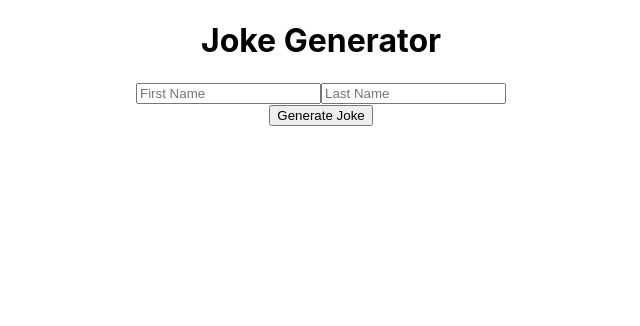
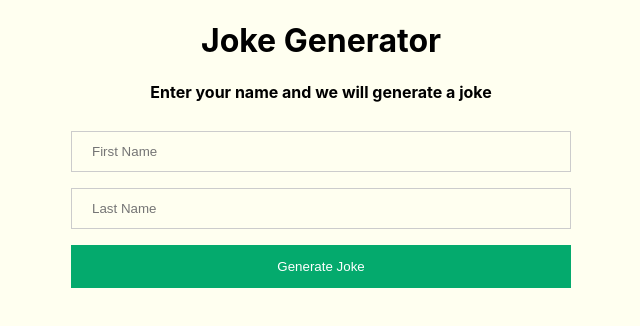
Before and after one commit to iamishraqhc/jokes-generator, a React (Create React App) app: page / in a window 1280 px wide. Shown: the top 326 px of the page, without its empty margins (319-959 px from the left). Built offline with nearby package versions, Linux system fonts and the light colour scheme; no server answers.

Commit message:
updated node_modules and added axios and css

```diff
--- a/package.json
+++ b/package.json
@@ -6,6 +6,7 @@
     "@testing-library/jest-dom": "^5.11.4",
     "@testing-library/react": "^11.1.0",
     "@testing-library/user-event": "^12.1.10",
+    "axios": "^0.24.0",
     "react": "^17.0.2",
     "react-dom": "^17.0.2",
     "react-scripts": "4.0.3",
--- a/src/App.css
+++ b/src/App.css
@@ -1,38 +1,47 @@
+* {
+  background-color: ivory;
+}
+
 .App {
   text-align: center;
+  display: flex;
+  justify-content: center;
+  border: 0 solid black;
+  width: 500px;
+  margin: auto;
 }
 
-.App-logo {
-  height: 40vmin;
-  pointer-events: none;
+h3 {
+  display: inline-block;
 }
 
-@media (prefers-reduced-motion: no-preference) {
-  .App-logo {
-    animation: App-logo-spin infinite 20s linear;
-  }
+form {
+  border: 0 solid #f1f1f1;
 }
 
-.App-header {
-  background-color: #282c34;
-  min-height: 100vh;
-  display: flex;
-  flex-direction: column;
-  align-items: center;
-  justify-content: center;
-  font-size: calc(10px + 2vmin);
-  color: white;
+input[type="text"],
+input[type="email"],
+input[type="password"] {
+  width: 100%;
+  padding: 12px 20px;
+  margin: 8px 0;
+  display: inline-block;
+  border: 1px solid #ccc;
+  box-sizing: border-box;
 }
 
-.App-link {
-  color: #61dafb;
+/* Set a style for all buttons */
+input[type="submit"] {
+  background-color: #04aa6d;
+  color: white;
+  padding: 14px 20px;
+  margin: 8px 0;
+  border: none;
+  cursor: pointer;
+  width: 100%;
 }
 
-@keyframes App-logo-spin {
-  from {
-    transform: rotate(0deg);
-  }
-  to {
-    transform: rotate(360deg);
-  }
+/* Add a hover effect for buttons */
+input[type="submit"]:hover {
+  opacity: 0.8;
 }
--- a/src/App.js
+++ b/src/App.js
@@ -1,34 +1,35 @@
-import { useRef, useState } from 'react';
-import './App.css';
-import useRandomJoke from './useRandomJoke';
+import { useRef, useState } from "react";
+import "./App.css";
+import useRandomJoke from "./useRandomJoke";
 
-function App() {
-  const firstNameRef = useRef(null)
-  const lastNameRef = useRef(null)
+const App = () => {
+  const firstNameRef = useRef(null);
+  const lastNameRef = useRef(null);
 
-  const [firstName, setFirstName] = useState('James')
-  const [lastName, setLastName] = useState('Wilson')
-  const joke = useRandomJoke(firstName, lastName)
+  const [firstName, setFirstName] = useState("James");
+  const [lastName, setLastName] = useState("Wilson");
+  const joke = useRandomJoke(firstName, lastName);
 
-  const generateJoke = e => {
-    e.preventDefault()
-    setFirstName(firstNameRef.current.value)
-    setLastName(lastNameRef.current.value)
-  }
+  const generateJoke = (e) => {
+    e.preventDefault();
+    setFirstName(firstNameRef.current.value);
+    setLastName(lastNameRef.current.value);
+  };
 
   return (
     <div className="App">
       <center>
         <h1>Joke Generator</h1>
+        <h4>Enter your name and we will generate a joke</h4>
         <form>
-          <input placeholder="First Name" ref={firstNameRef} />
-          <input placeholder="Last Name" ref={lastNameRef} />
+          <input type="text" placeholder="First Name" ref={firstNameRef} />
+          <input type="text" placeholder="Last Name" ref={lastNameRef} />
+          <input type="submit" onClick={generateJoke} value="Generate Joke" />
         </form>
-        <button onClick={generateJoke}>Generate Joke</button>
         <h3>{joke}</h3>
       </center>
     </div>
   );
-}
+};
 
 export default App;
--- a/src/useRandomJoke.js
+++ b/src/useRandomJoke.js
@@ -1,20 +1,24 @@
-import { useState, useEffect } from 'react'
+import { useState, useEffect } from "react";
+import axios from "axios";
 
-function useRandomJoke(firstName, lastName) {
-    const [joke, setJoke] = useState('')
-    useEffect(() => {
-        const fetchJoke = async () => {
-          await fetch(`http://api.icndb.com/jokes/random?firstName=${firstName}&lastName=${lastName}`)
-          .then(res => res.json())
-          .then(data => {
-            setJoke(data.value.joke)
-          })
-        }
+const useRandomJoke = (firstName, lastName) => {
+  const [joke, setJoke] = useState("");
+  useEffect(() => {
+    const fetchJoke = async () => {
+      await axios
+        .get(
+          `http://api.icndb.com/jokes/random?firstName=${firstName}&lastName=${lastName}`
+        )
+        .then((res) => res.data)
+        .then((data) => {
+          setJoke(data.value.joke);
+        });
+    };
 
-        fetchJoke()
-    }, [firstName, lastName])
+    fetchJoke();
+  }, [firstName, lastName]);
 
-    return joke
-}
+  return joke;
+};
 
-export default useRandomJoke
+export default useRandomJoke;
```
Also changed, not shown: 2 other files (tests, documents, lock files or other folders).
